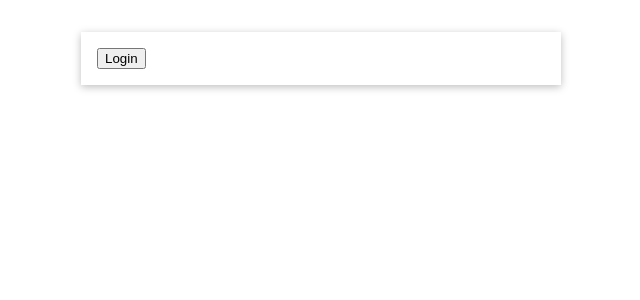
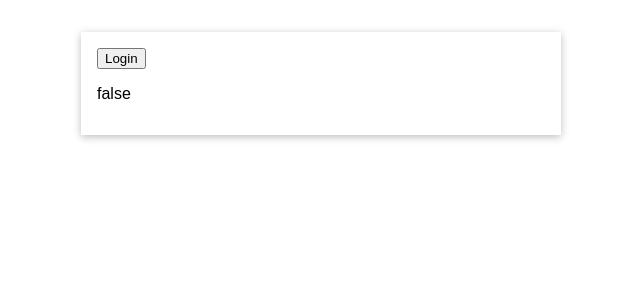
Before and after one commit to anhartasman/vue_basic_15_vuex, a Vue app: page / in a window 1280 px wide. Shown: the top 300 px of the page, without its empty margins (319-959 px from the left). Built offline with nearby package versions, Linux system fonts and the light colour scheme.

Commit message:
219. Understanding Local Module State

```diff
--- a/src/components/UserAuth.vue
+++ b/src/components/UserAuth.vue
@@ -1,6 +1,7 @@
 <template>
     <button @click="login" v-if="!isAuth">Login</button>
     <button @click="logout" v-if="isAuth">Logout</button>
+    <p>{{isTestAuth}}</p>
 </template>
 
 <script>
@@ -16,6 +17,9 @@ export default {
     computed:{
         isAuth(){
             return this.$store.getters.userIsAuthenticated;
+        },
+        isTestAuth(){
+            return this.$store.getters.testAuth;
         }
     }
 }
--- a/src/main.js
+++ b/src/main.js
@@ -15,6 +15,7 @@ const counterModule={
       state.counter++;
     },
     increase(state, payload) {
+      console.log(state);
       state.counter = state.counter + payload.value;
     },},
   actions:{
@@ -29,6 +30,12 @@ const counterModule={
     },
   },
   getters:{
+    testAuth(state,getters,rootState,rootGetters){
+      console.log(getters.isLoggedIn);
+      console.log(rootState.isLoggedIn);
+      console.log(rootGetters.isLoggedIn);
+      return rootState.isLoggedIn;
+    },
     finalCounter(state) {
       return state.counter * 2;
     },
```
Also changed, not shown: 1 other file (tests, documents, lock files or other folders).
